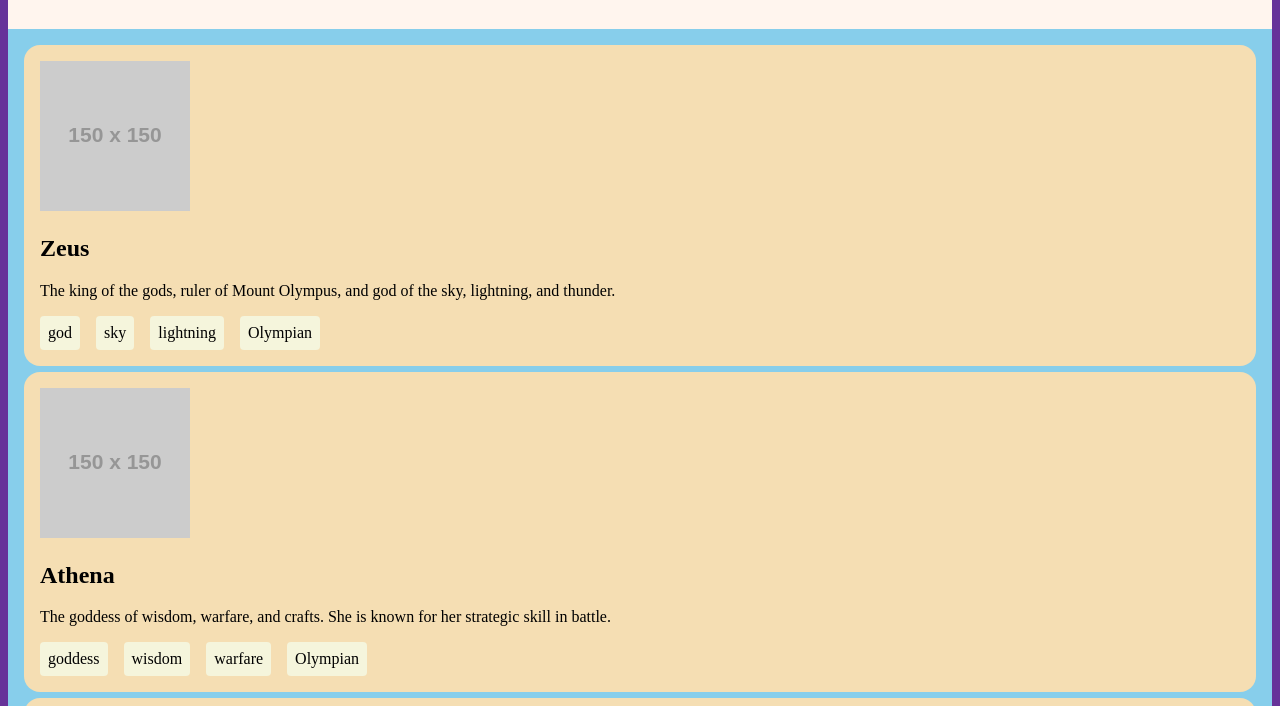
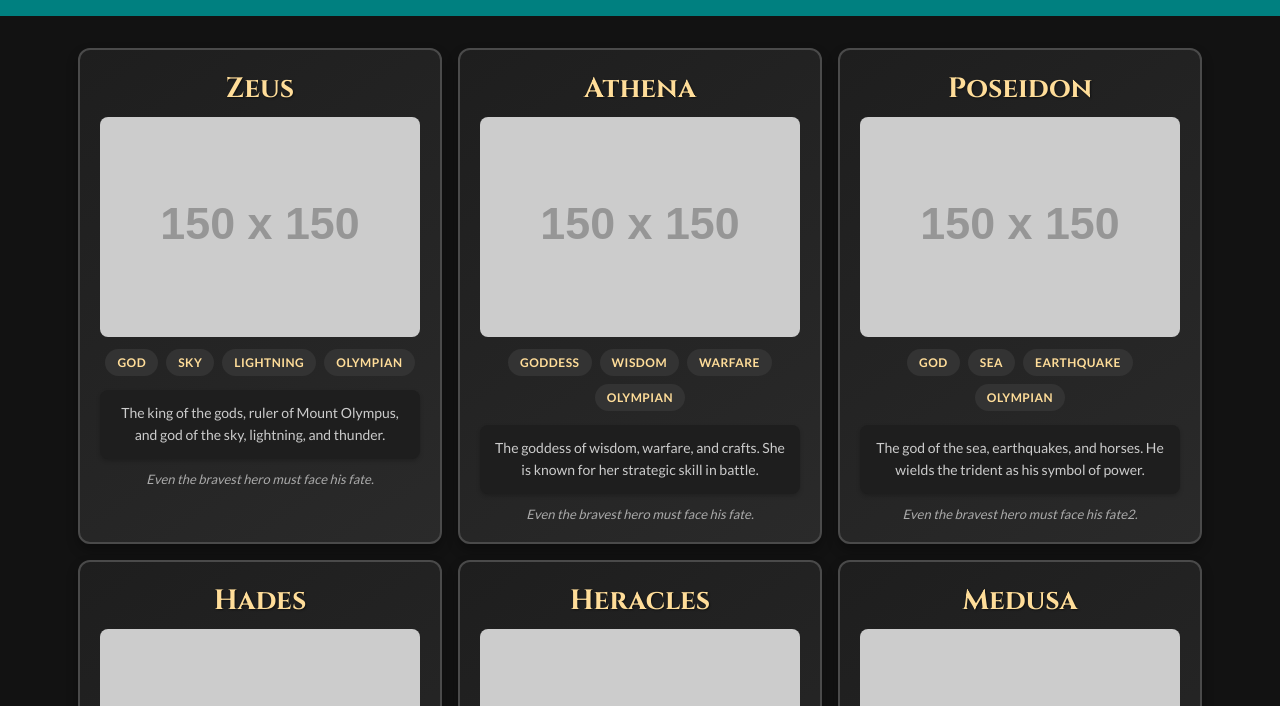
Before and after one commit to BatetDev/project-myth, a website built with webpack: page src/template.html in a window 1280 px wide. Shown: the part 112-818 px from the top of the page. Built offline with nearby package versions, Linux system fonts and the light colour scheme; placeholder pictures from the web are drawn by us.

Commit message:
refactor: Update card and data structure
- Move myth card styles to dedicated myth-card.css file
- Update mythCards.js to match HTML structure
- Add quote field to all myth entries in myths.json
- Import myth-card.css into main.css for better organization
- Use consistent class naming across HTML, CSS, and JS
- Update placeholder images with descriptive text

BREAKING CHANGE: Card structure in mythCards.js now requires quote field

```diff
--- a/src/data/myths.json
+++ b/src/data/myths.json
@@ -3,42 +3,49 @@
     "image": "https://via.placeholder.com/150?text=Zeus",
     "title": "Zeus",
     "description": "The king of the gods, ruler of Mount Olympus, and god of the sky, lightning, and thunder.",
-    "tags": ["god", "sky", "lightning", "Olympian"]
+    "tags": ["god", "sky", "lightning", "Olympian"],
+    "quote": "Even the bravest hero must face his fate."
   },
   {
     "image": "https://via.placeholder.com/150?text=Athena",
     "title": "Athena",
     "description": "The goddess of wisdom, warfare, and crafts. She is known for her strategic skill in battle.",
-    "tags": ["goddess", "wisdom", "warfare", "Olympian"]
+    "tags": ["goddess", "wisdom", "warfare", "Olympian"],
+    "quote": "Even the bravest hero must face his fate."
   },
   {
     "image": "https://via.placeholder.com/150?text=Poseidon",
     "title": "Poseidon",
     "description": "The god of the sea, earthquakes, and horses. He wields the trident as his symbol of power.",
-    "tags": ["god", "sea", "earthquake", "Olympian"]
+    "tags": ["god", "sea", "earthquake", "Olympian"],
+    "quote": "Even the bravest hero must face his fate2."
   },
   {
     "image": "https://via.placeholder.com/150?text=Hades",
     "title": "Hades",
     "description": "The god of the underworld and the dead. He rules over the afterlife from his dark kingdom.",
-    "tags": ["god", "underworld", "death", "non-Olympian"]
+    "tags": ["god", "underworld", "death", "non-Olympian"],
+    "quote": "Even the bravest hero must face his fate."
   },
   {
     "image": "https://via.placeholder.com/150?text=Heracles",
     "title": "Heracles",
     "description": "A legendary hero known for his incredible strength and the completion of the Twelve Labors.",
-    "tags": ["hero", "strength", "labors", "demigod"]
+    "tags": ["hero", "strength", "labors", "demigod"],
+    "quote": "Even the bravest hero must face his fate."
   },
   {
     "image": "https://via.placeholder.com/150?text=Medusa",
     "title": "Medusa",
     "description": "A monstrous creature with snakes for hair whose gaze turns people to stone.",
-    "tags": ["creature", "monster", "gorgon", "mythical"]
+    "tags": ["creature", "monster", "gorgon", "mythical"],
+    "quote": "Even the bravest hero must face his fate."
   },
   {
     "image": "https://via.placeholder.com/150?text=Cerberus",
     "title": "Cerberus",
     "description": "The three-headed dog that guards the entrance to the underworld.",
-    "tags": ["creature", "guardian", "underworld", "mythical"]
+    "tags": ["creature", "guardian", "underworld", "mythical"],
+    "quote": "Even the bravest hero must face his fate."
   }
 ]
--- a/src/js/modules/mythCards.js
+++ b/src/js/modules/mythCards.js
@@ -1,24 +1,31 @@
 import myths from '../../data/myths.json';
 
 export function renderMythCards() {
-  const mythContainer = document.createElement('div');
-  mythContainer.id = 'myth-container';
+  const cardContainer = document.createElement('div');
+  cardContainer.classList.add('card-container');
 
   myths.forEach(myth => {
     const card = document.createElement('div');
-    card.classList.add('myth-card');
+    card.classList.add('card');
 
     card.innerHTML = `
-      <img src="${myth.image}" alt="${myth.title}">
-      <h2>${myth.title}</h2>
-      <p>${myth.description}</p>
+      <div class="name">${myth.title}</div>
+      <div class="image-container">
+        <img src="${myth.image}" alt="${myth.title}" />
+      </div>
       <div class="tags">
-        ${myth.tags.map(tag => `<span class="tag">${tag}</span>`).join('')}
+        ${myth.tags.map(tag => `<span>${tag}</span>`).join('')}
+      </div>
+      <div class="description">
+        ${myth.description}
+      </div>
+      <div class="quote">
+        ${myth.quote || '"Even the greatest myths echo through eternity."'}
       </div>
     `;
 
-    mythContainer.appendChild(card);
+    cardContainer.appendChild(card);
   });
 
-  return mythContainer;
+  return cardContainer;
 }
--- a/src/styles/main.css
+++ b/src/styles/main.css
@@ -1,32 +1,23 @@
+@import "./myth-card.css";
+@import url("https://fonts.googleapis.com/css2?family=Cinzel:wght@700&family=Lato:wght@400;700&display=swap");
+
 body {
-  background-color: rebeccapurple;
+  font-family: Lato, sans-serif;
+  background-color: #121212;
+  margin: 0;
+  min-height: 100vh;
+  color: #fafafa;
+}
+.hero {
+  background-color: teal;
+  padding: 0.75rem;
+  text-align: center;
 }
 
-.hero {
-  background-color: seashell;
-  padding: 1rem;
+.card-container {
+  display: flex;
+  padding: 2rem 0;
+  gap: 1rem;
+  flex-wrap: wrap;
+  justify-content: center;
 }
-
-#myth-container {
-  background-color: skyblue;
-  padding: 1rem;
-}
-
-.myth-card {
-  background-color: wheat;
-  padding: 1rem;
-  border-radius: 1rem;
-  margin-bottom: 6px;
-}
-
-.tags {
-  display: flex;
-  flex-wrap: wrap;
-  gap: 1rem;
-}
-
-.tags .tag {
-  background-color: beige;
-  padding: 0.5rem;
-  border-radius: 0.25rem;
-}
--- /dev/null
+++ b/src/styles/myth-card.css
@@ -0,0 +1,88 @@
+.card {
+  background: linear-gradient(145deg, #1e1e1e, #2a2a2a);
+  border: 2px solid #4a4a4a;
+  border-radius: 12px;
+  box-shadow: 0 6px 12px rgba(0, 0, 0, 0.3);
+  width: 320px;
+  padding: 20px;
+  text-align: center;
+  transition: transform 0.3s ease, box-shadow 0.3s ease;
+  overflow: hidden;
+}
+
+.card:hover {
+  transform: translateY(-10px);
+  box-shadow: 0 10px 20px rgba(0, 0, 0, 0.4);
+}
+
+.name {
+  font-family: Cinzel, serif;
+  font-size: 28px;
+  font-weight: bold;
+  margin-bottom: 10px;
+  color: #ffdd99; /* Golden text for elegance */
+  text-shadow: 1px 1px 2px rgba(0, 0, 0, 0.5);
+}
+
+.image-container {
+  width: 100%;
+  height: 220px; /* Slightly taller for better proportions */
+  overflow: hidden;
+  border-radius: 8px;
+  margin-bottom: 12px;
+  position: relative;
+}
+
+.image-container img {
+  width: 100%;
+  height: 100%;
+  object-fit: cover;
+  transition: transform 0.3s ease;
+}
+
+.image-container:hover img {
+  transform: scale(1.1); /* Zoom effect on hover */
+}
+
+.tags {
+  display: flex;
+  gap: 8px;
+  margin-bottom: 14px;
+  flex-wrap: wrap;
+  justify-content: center;
+}
+
+.tags span {
+  background-color: #333; /* Darker background for contrast */
+  color: #ffdd99; /* Golden text for consistency */
+  padding: 6px 12px;
+  border-radius: 20px;
+  font-size: 12px;
+  font-weight: bold;
+  text-transform: uppercase;
+  letter-spacing: 0.5px;
+  transition: background-color 0.3s ease;
+}
+
+.tags span:hover {
+  background-color: #ffdd99; /* Invert colors on hover */
+  color: #121212;
+}
+
+.description {
+  font-size: 14px;
+  line-height: 1.6;
+  color: #ccc;
+  background-color: #1e1e1e;
+  padding: 12px;
+  border-radius: 8px;
+  box-shadow: 0 2px 4px rgba(0, 0, 0, 0.2);
+  margin-bottom: 12px;
+}
+
+.quote {
+  font-style: italic;
+  font-size: 13px;
+  color: #aaa;
+  margin-top: auto; /* Pushes quote to the bottom */
+}
```
